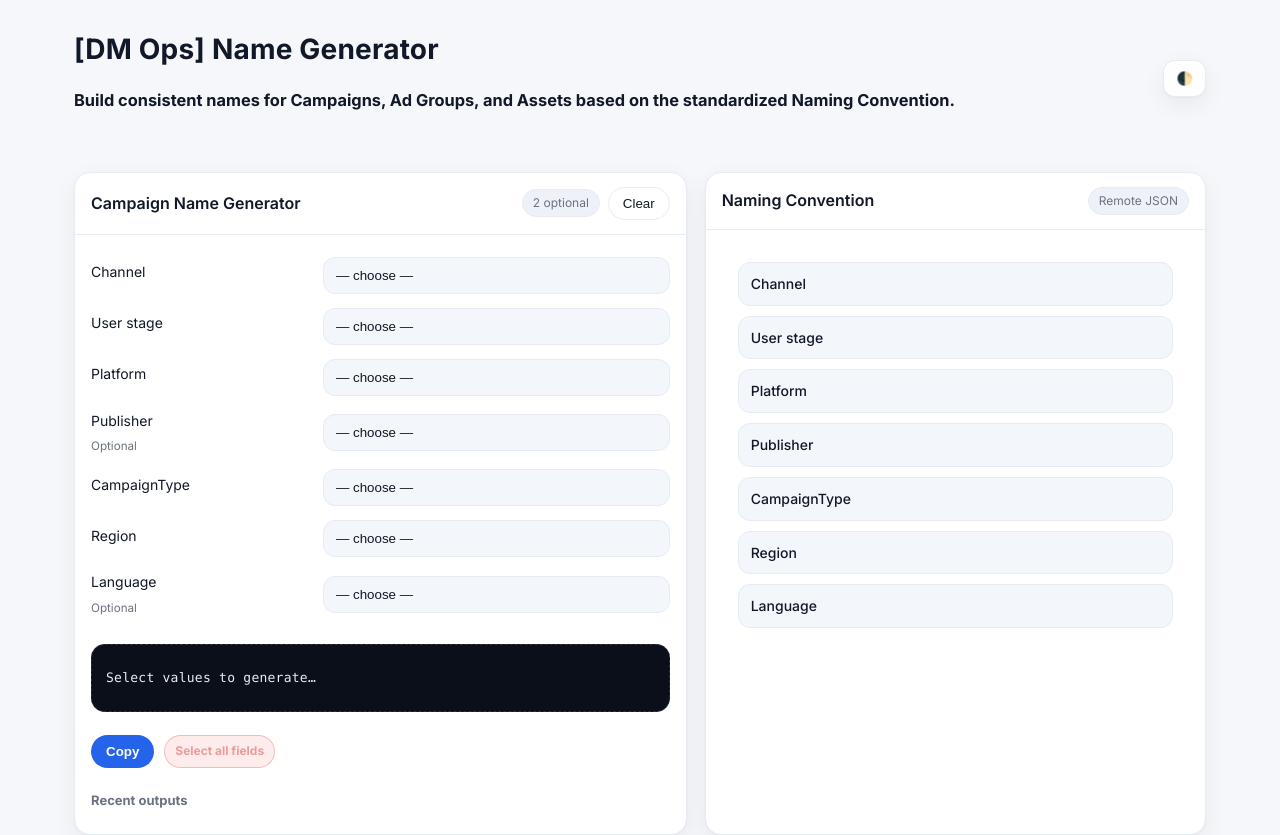
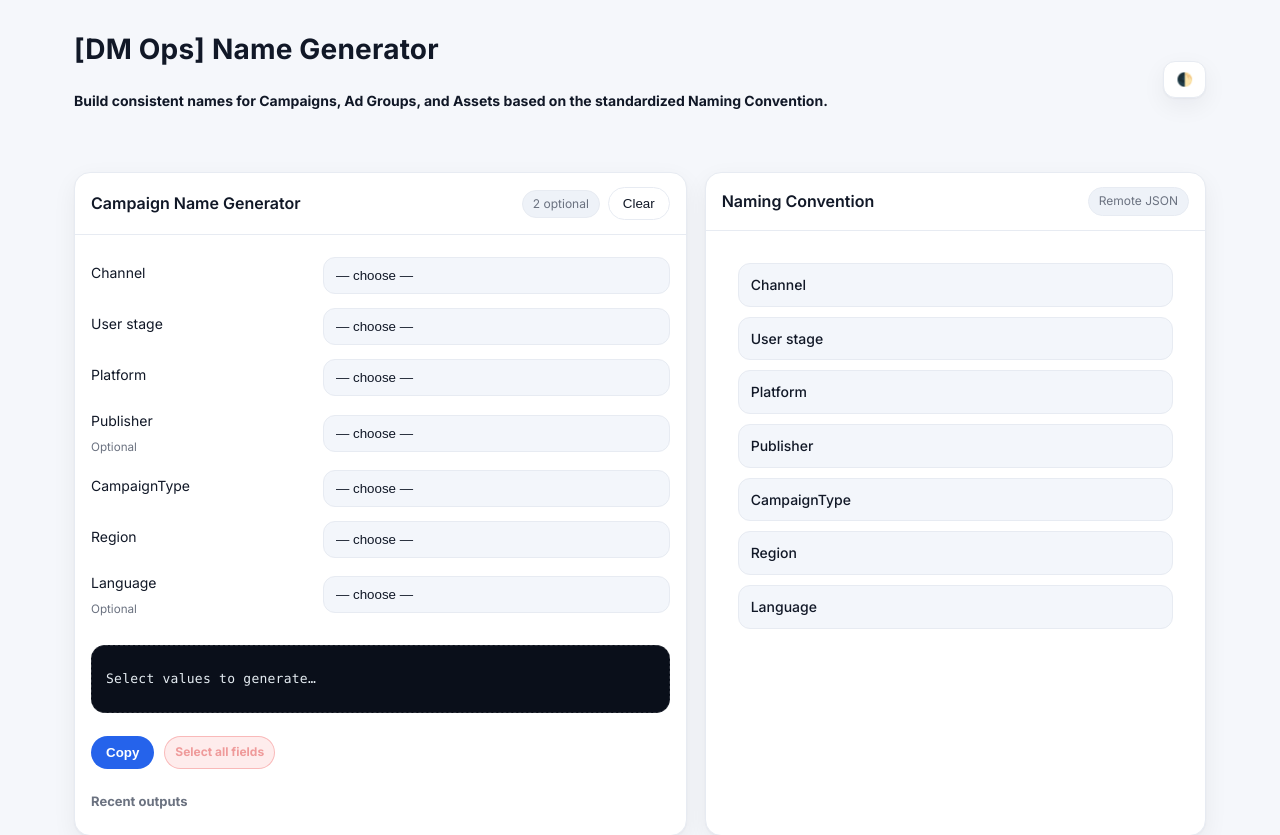
Before and after one commit to juangutter-sem/Asset-Naming-Convention-Generator, a plain HTML site: page index.html in a window 1280 px wide. Shown: the top 835 px of the page. Drawn offline with Linux system fonts and the light colour scheme.

Commit message:
Update index.html

```diff
--- a/index.html
+++ b/index.html
@@ -17,7 +17,7 @@
   <header class="page container">
     <div class="topmeta">
       <h1>[DM Ops] Name Generator</h1>
-      <h3>Build consistent names for Campaigns, Ad Groups, and Assets based on the standardized Naming Convention.</h3>
+      <h4>Build consistent names for Campaigns, Ad Groups, and Assets based on the standardized Naming Convention.</h4>
     </div>
     <button id="themeBtn" class="themeToggle" type="button" aria-label="Toggle theme">🌓</button>
   </header>
```
